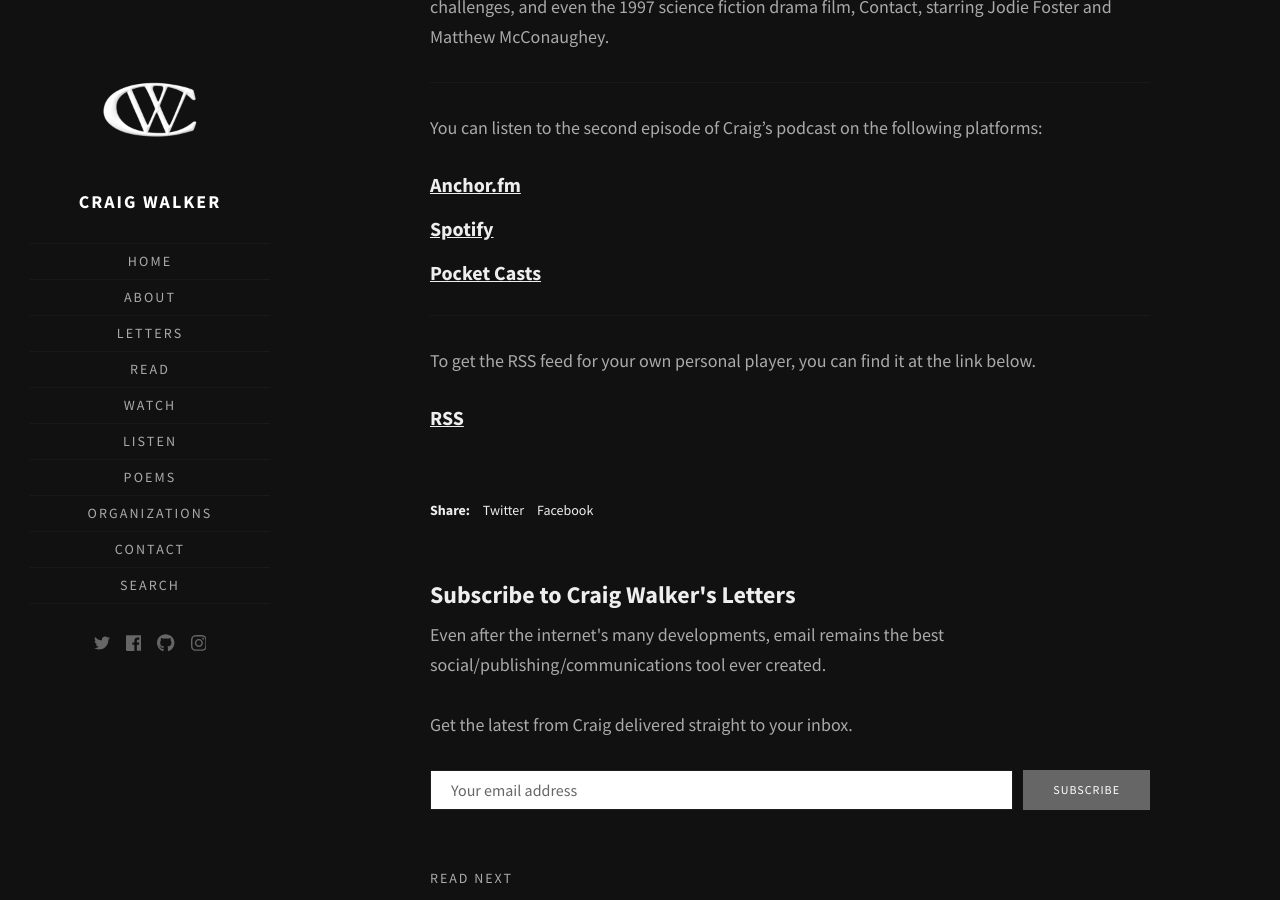
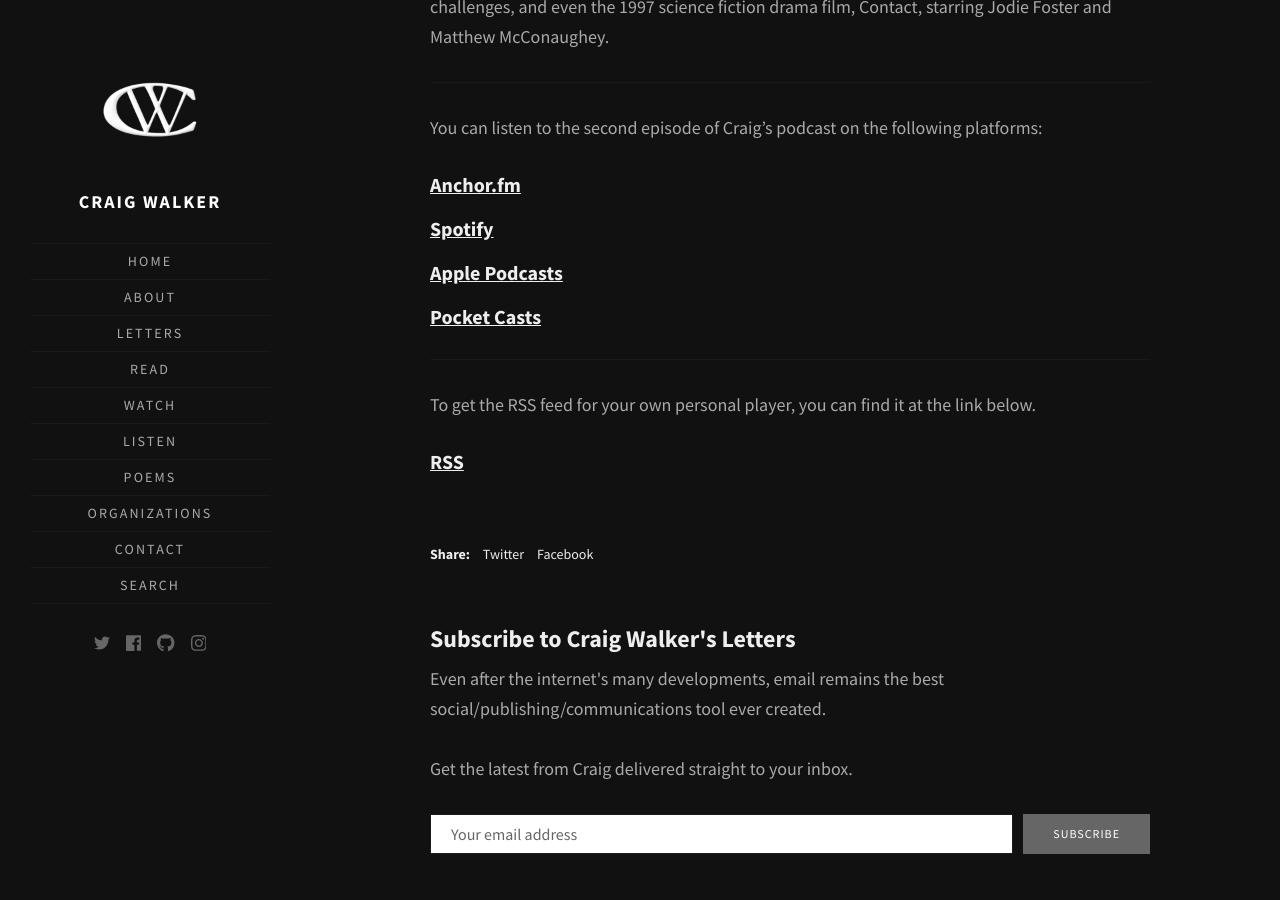
Before and after one commit to walkercraig/walkercraig, a Jekyll site: the page built from _posts/2021/2021-04-09-podcast-episode-2-small-moves.md, in a window 1280 px wide and 900 px high, scrolled down 491 px. Built offline with Jekyll 4.4.1, drawn with Linux system fonts in a browser that asks for light colours; some web fonts are replaced.

Commit message:
Update 2021-04-09-podcast-episode-2-small-moves.md

```diff
--- a/_posts/2021/2021-04-09-podcast-episode-2-small-moves.md
+++ b/_posts/2021/2021-04-09-podcast-episode-2-small-moves.md
@@ -16,6 +16,8 @@
 
 <h3><a href="https://open.spotify.com/episode/0YkB4YTeHD9jc1C58wypwQ?si=GWwSoHYSTjaMEbDme-jHFw">Spotify</a></h3>
 
+<h3><a href="https://podcasts.apple.com/us/podcast/small-moves/id1562356270?i=1000516454274">Apple Podcasts</a></h3>
+
 <h3><a href="https://pca.st/episode/e04fe6a5-31d2-4d86-a66e-82900ac5b5fe">Pocket Casts</a></h3>
 
 ---
```
